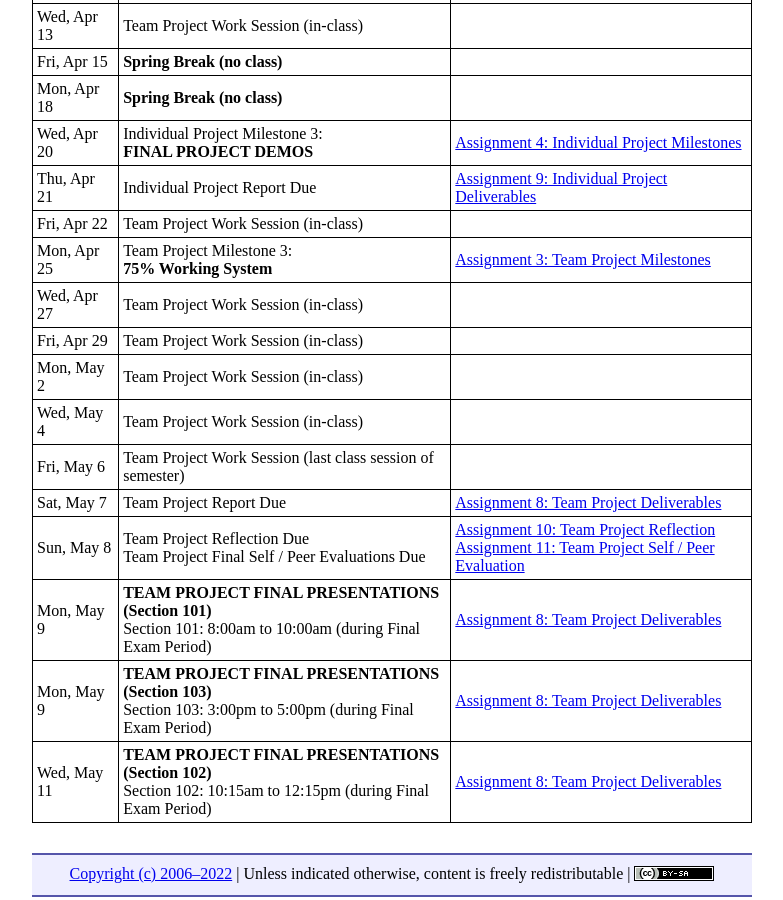
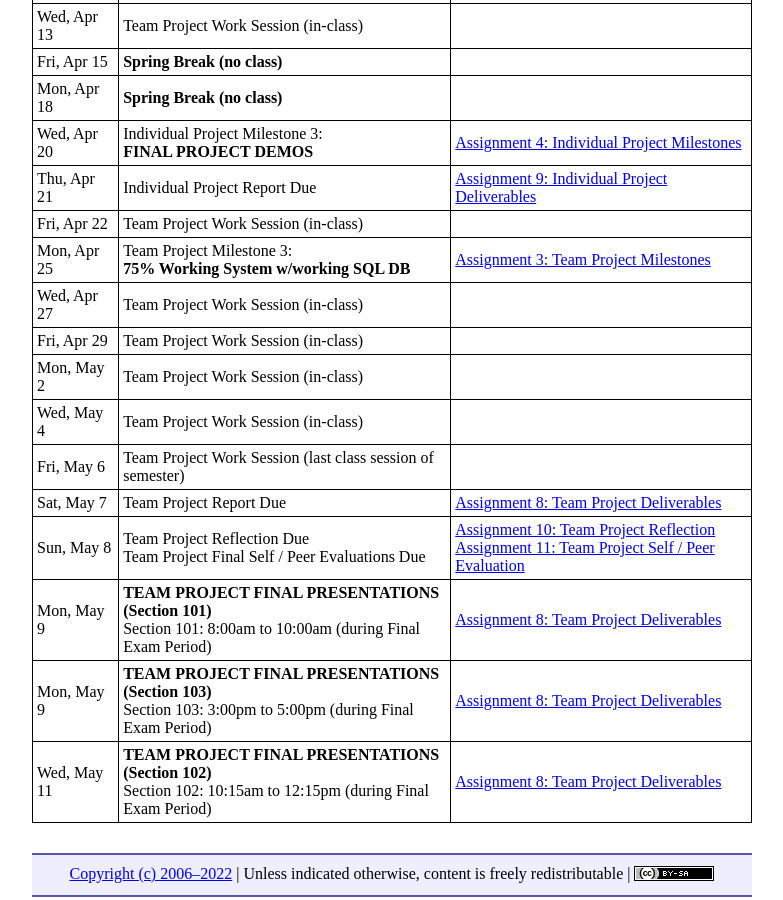
Before and after one commit to ycpcs/cs320-spring2022, a Jekyll site: the page built from schedule.md, in a window 1280 px wide and 900 px high, scrolled down 1728 px. Shown: the whole window, without its empty margins (248-1031 px from the left). Built offline with Jekyll 4.4.1, drawn with Linux system fonts in a browser that asks for light colours.

Commit message:
minor edits

```diff
--- a/schedule.md
+++ b/schedule.md
@@ -51,7 +51,7 @@ Mon, Apr 18   | **Spring Break (no class)**
 Wed, Apr 20   | Individual Project Milestone 3:<br> **FINAL PROJECT DEMOS** | [Assignment 4: Individual Project Milestones](assign/assign04.html)
 Thu, Apr 21   | Individual Project Report Due | [Assignment 9: Individual Project Deliverables](assign/assign09.html)
 Fri, Apr 22   | Team Project Work Session (in-class)
-Mon, Apr 25   | Team Project Milestone 3:<br> **75% Working System** | [Assignment 3: Team Project Milestones](assign/assign03.html)
+Mon, Apr 25   | Team Project Milestone 3:<br> **75% Working System w/working SQL DB** | [Assignment 3: Team Project Milestones](assign/assign03.html)
 Wed, Apr 27   | Team Project Work Session (in-class)
 Fri, Apr 29   | Team Project Work Session (in-class)
 Mon, May 2    | Team Project Work Session (in-class)
```
